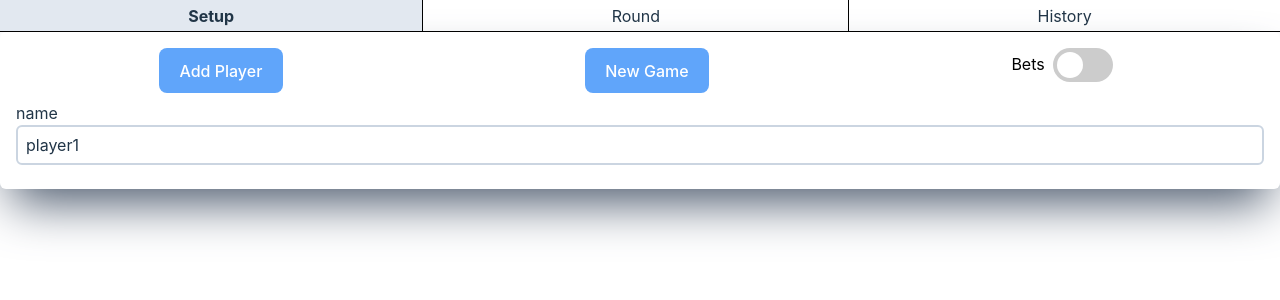
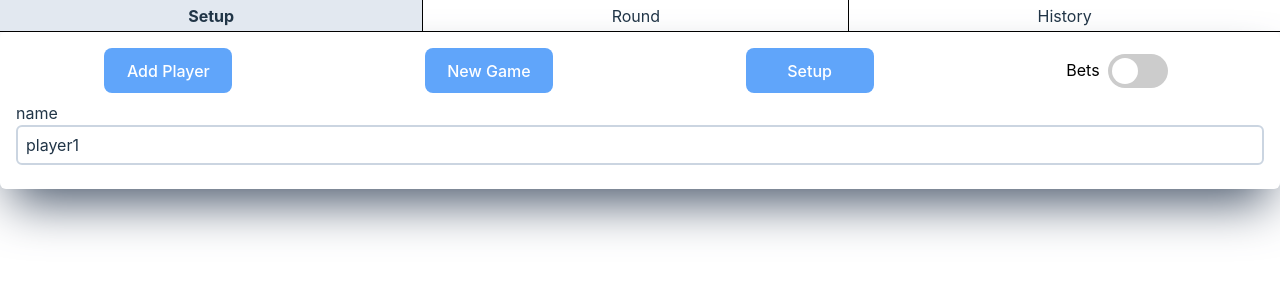
Before and after one commit to maldestor95/score, a Vue app: page / in a window 1280 px wide. Shown: the top 300 px of the page. Built offline with nearby package versions, Linux system fonts and the light colour scheme.

Commit message:
styles players setup

```diff
--- a/src/pages/wizard/editscore.vue
+++ b/src/pages/wizard/editscore.vue
@@ -9,9 +9,9 @@
       </div>
       <div class="basis-2/3">
         <div class="flex justify-between mx-4">
-          <div>{{ roundScore }}</div>
-          <div v-if="store.trackBets">{{ betScore }}</div>
-          <div class="text-2xl">{{ props.lastScore }}</div>
+          <div class="w-14">{{ roundScore }}</div>
+          <div v-if="store.trackBets" class="w-14">{{ betScore }}</div>
+          <div class="text-2xl w-14">{{ props.lastScore }}</div>
         </div>
       </div>
     </div>
--- a/src/pages/wizard/players.vue
+++ b/src/pages/wizard/players.vue
@@ -1,13 +1,21 @@
 <template>
   <div class="md:container md:shadow-2xl md:shadow-slate-600 px-2 md:rounded-md py-4">
-    <div class="flex justify-around">
-      <button class="" @click="store.addUser()" :disabled="isGameStarted">
+    <div
+      class="grid grid-cols-2 md:flex md:justify-around md:flex-wrap items-center gap-y-4"
+    >
+      <button class="w-32" @click="store.addUser()" :disabled="isGameStarted">
         Add Player
       </button>
-      <div>
-        <button class="bg-blue-400 text-white" @click="store.newGame()">New Game</button>
-      </div>
-      <toggleSwitch v-model="store.trackBets" class="text-black">Bets </toggleSwitch>
+      <button
+        class="bg-blue-400 text-white w-32 justify-self-end"
+        @click="store.newGame()"
+      >
+        New Game
+      </button>
+      <button class="bg-blue-400 text-white w-32">Setup</button>
+      <toggleSwitch v-model="store.trackBets" class="text-black justify-self-end"
+        >Bets
+      </toggleSwitch>
     </div>
     <div v-if="store.getUsers.length > 0" class="pt-8 mx-2 relative">
       <div class="absolute top-2">name</div>
--- a/src/pages/wizard/score.vue
+++ b/src/pages/wizard/score.vue
@@ -2,6 +2,7 @@
   <h1>
     Round <span>{{ scoreStore.getRoundNumber }}</span>
   </h1>
+  <div class="flex flex-row justify-evenly">
     <button
       @click="
         scoreStore.newRound();
@@ -10,9 +11,11 @@
     >
       New Round
     </button>
-  <button @click="togglePhase" v-if="scoreStore.trackBets">
-    Toggle phase {{ phase }}
-  </button>
+    <toggleSwitch v-model="betOrRoundPhase" v-if="scoreStore.trackBets" square>
+      Round
+      <template #post> Bet</template>
+    </toggleSwitch>
+  </div>
 
   <div class="flex flex-row flex-grow text-2xl capitalize">
     <div class="basis-1/3 px-2">Player</div>
@@ -35,7 +38,7 @@
       :betScore="scoreStore.userList[userId].currentBet"
       :steps="scoreStore.scoreSteps"
       :editable="activeUser == user.name"
-      :phase="phase"
+      :phase="betOrRoundPhase ? 'bet' : 'round'"
       @changeScore="(event) => scoreStore.editCurrentRound(userId, event)"
       @changeBet="(event) => scoreStore.editCurrentBet(userId, event)"
     >
@@ -47,15 +50,12 @@
 <script setup lang="ts">
 import { useScoreStore } from "./store";
 import editscore from "./editscore.vue";
+import toggleSwitch from "../../components/toggleswitch.vue";
 
 import { ref } from "vue";
 type phaseType = "round" | "bet";
 const scoreStore = useScoreStore();
 const activeUser = ref("");
 const phase = ref<phaseType>("round");
-const togglePhase = () => {
-  if (phase.value == "round") {
-    phase.value = "bet";
-  } else phase.value = "round";
-};
+const betOrRoundPhase = ref(false);
 </script>
```
Lines whose indentation alone changed are shown as unchanged.
